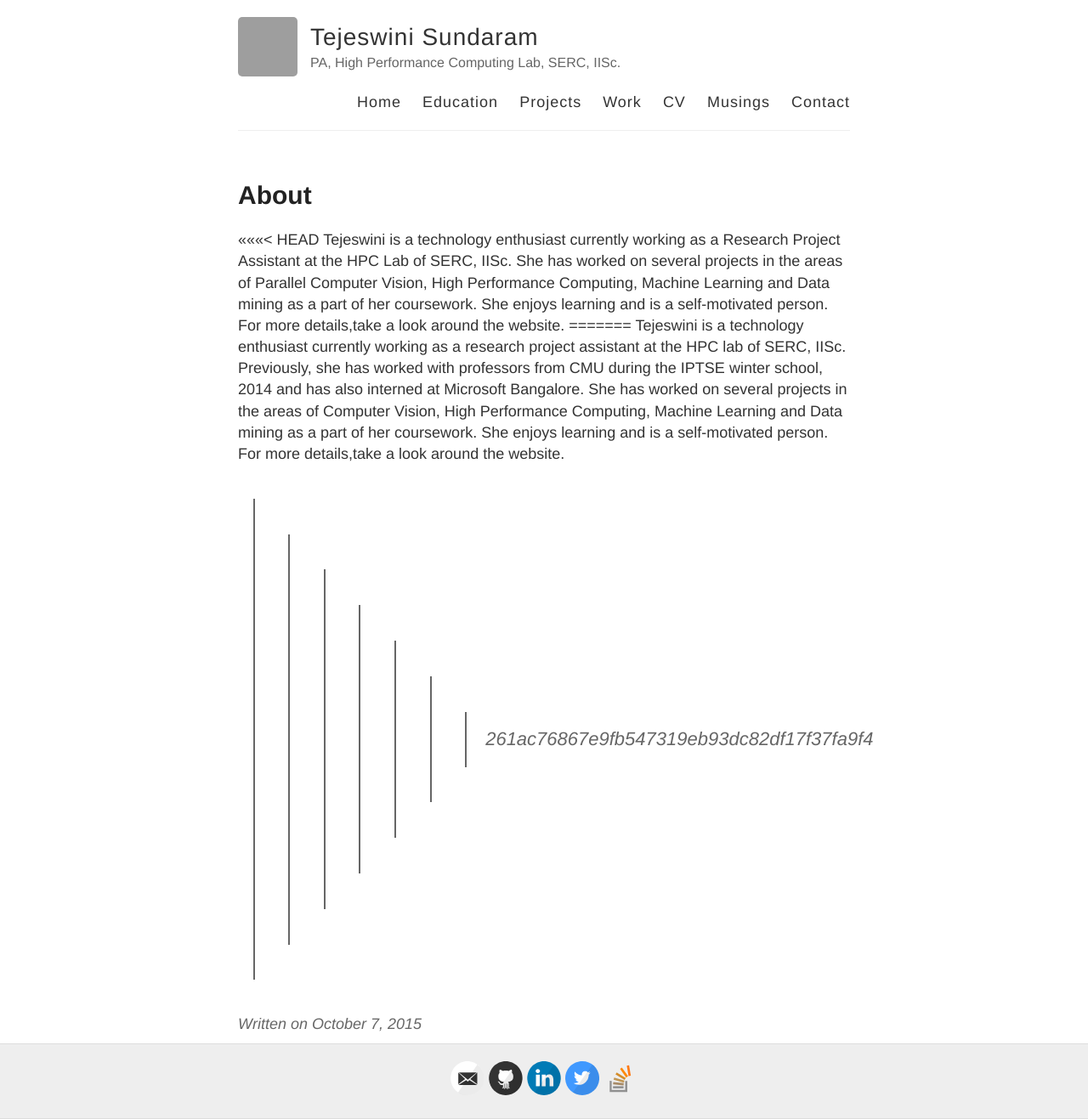
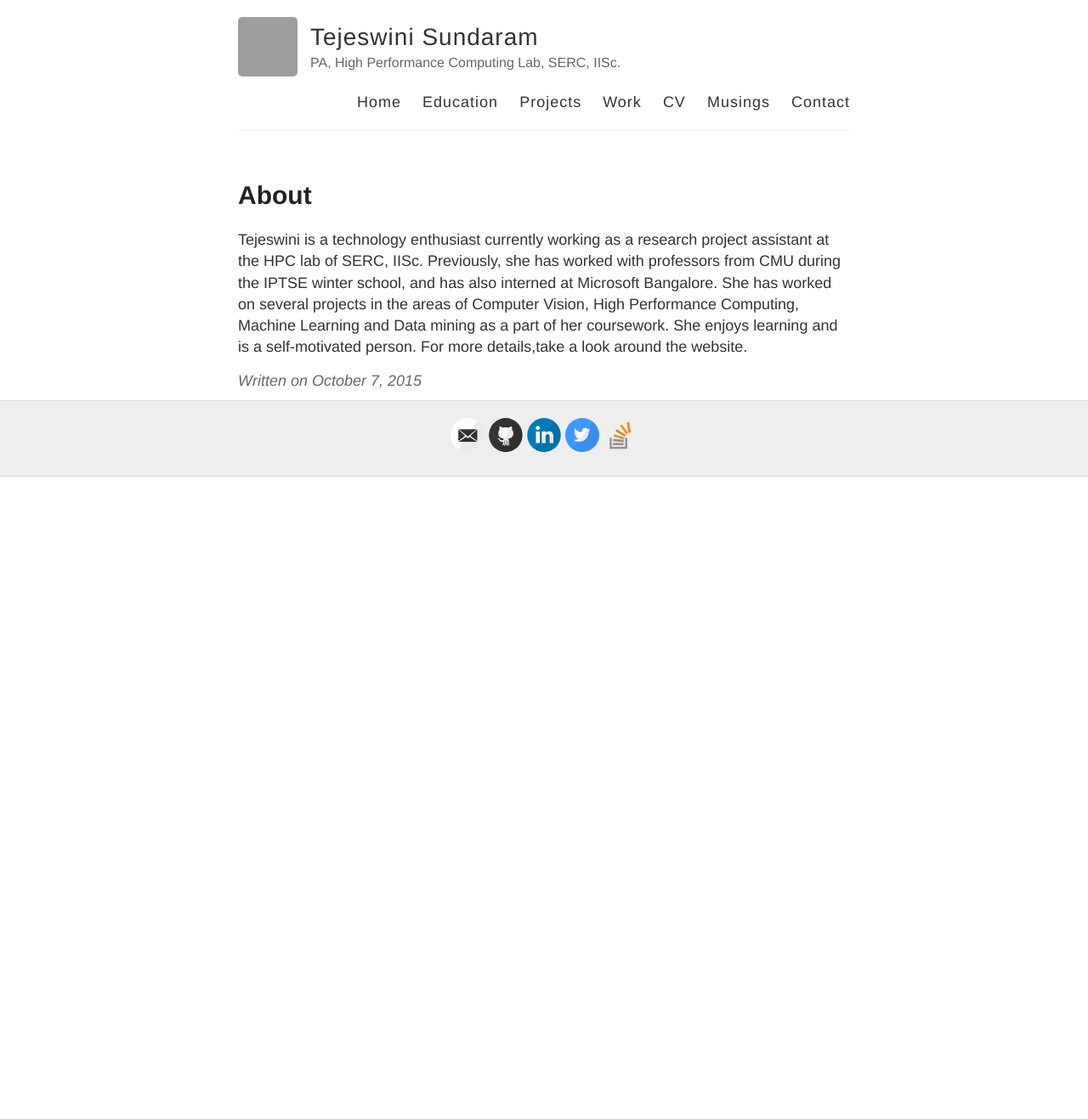
Before and after one commit to tejeswinisundaram/tejeswinisundaram.github.io, a Jekyll site: the page built from _posts/2015-10-7-About-Me.md, in a window 1280 px wide. Shown: the whole page at 85% size. Built offline with Jekyll 4.4.1, drawn with Linux system fonts in a browser that asks for light colours; Markdown is read by kramdown in place of the engine named in the settings; after the commit the page ends 900 px from its top, so only the background shows below that; grey boxes are pictures that could not be loaded.

Commit message:
Update 2015-10-7-About-Me.md

```diff
--- a/_posts/2015-10-7-About-Me.md
+++ b/_posts/2015-10-7-About-Me.md
@@ -3,8 +3,4 @@
 title: About
 ---
 
-<<<<<<< HEAD
-Tejeswini is a technology enthusiast currently working as a Research Project Assistant at the HPC Lab of SERC, IISc. She has worked on several projects in the areas of Parallel Computer Vision, High Performance Computing, Machine Learning and Data mining as a part of her coursework. She enjoys learning and is a self-motivated person. For more details,take a look around the website.
-=======
-Tejeswini is a technology enthusiast currently working as a research project assistant at the HPC lab of SERC, IISc. Previously, she has worked with professors from CMU during the IPTSE winter school, 2014 and has also interned at Microsoft Bangalore. She has worked on several projects in the areas of Computer Vision, High Performance Computing, Machine Learning and Data mining as a part of her coursework. She enjoys learning and is a self-motivated person. For more details,take a look around the website.
->>>>>>> 261ac76867e9fb547319eb93dc82df17f37fa9f4
+Tejeswini is a technology enthusiast currently working as a research project assistant at the HPC lab of SERC, IISc. Previously, she has worked with professors from CMU during the IPTSE winter school, and has also interned at Microsoft Bangalore. She has worked on several projects in the areas of Computer Vision, High Performance Computing, Machine Learning and Data mining as a part of her coursework. She enjoys learning and is a self-motivated person. For more details,take a look around the website.
```
